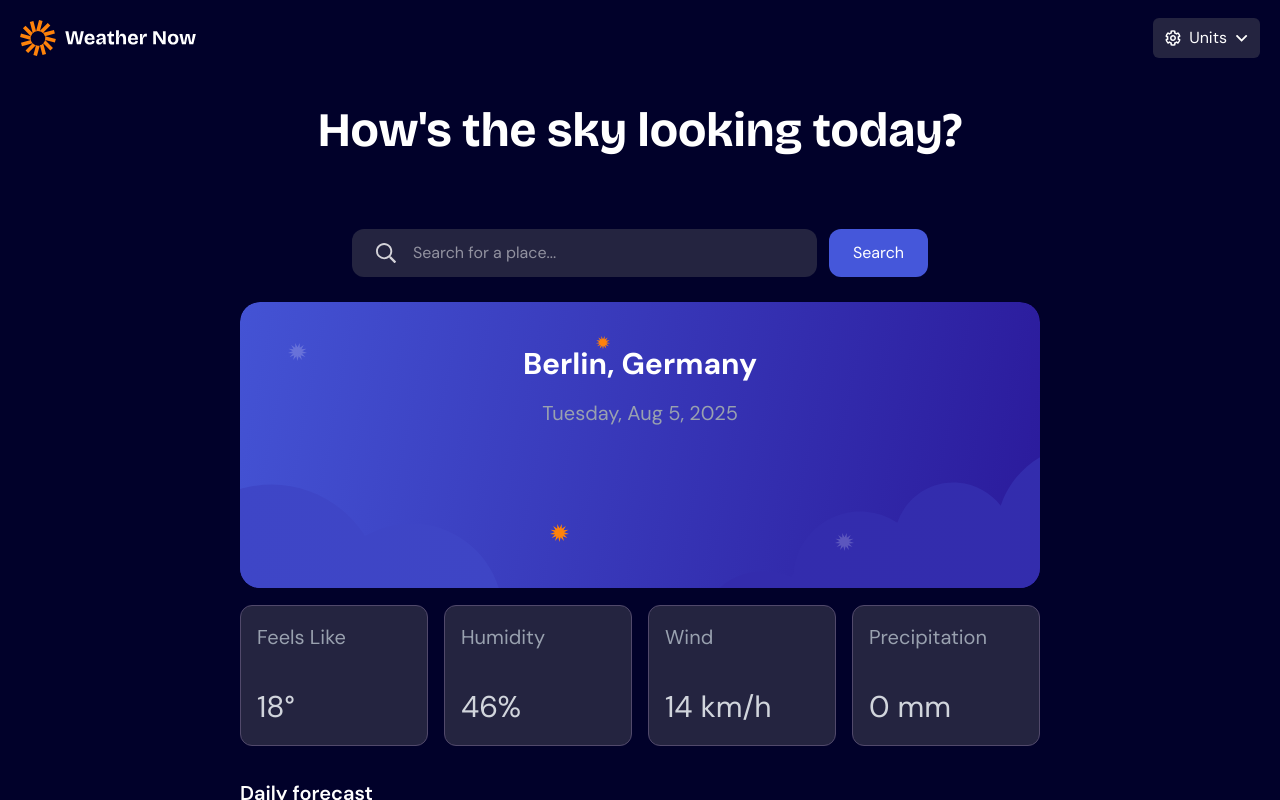
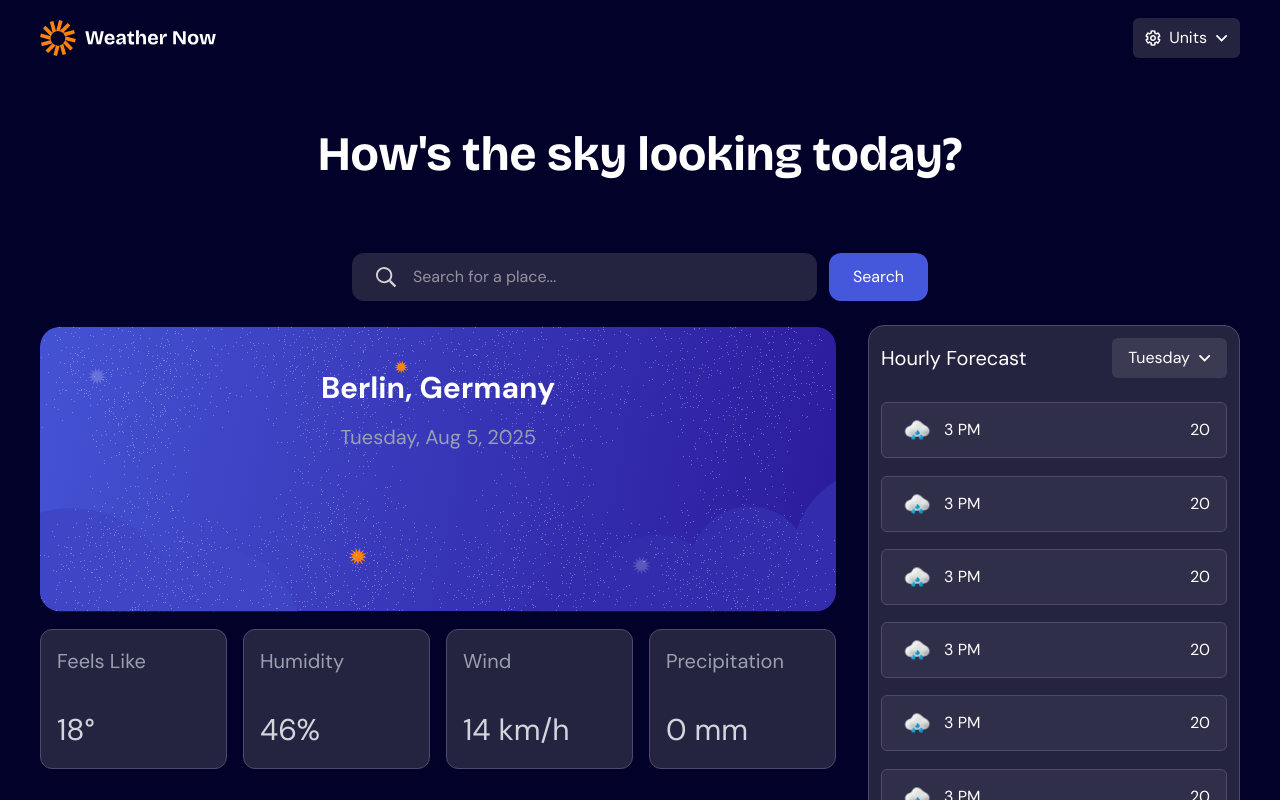
Before and after one commit to Dbartmann7/weather-app-fem, a Next.js app: page / in a window 1280 px wide. Shown: the top 800 px of the page. Built offline with nearby package versions, Linux system fonts and the light colour scheme.

Commit message:
basic layout responsiveness done + hover on day btn

```diff
--- a/app/(components)/Main/Components/HourlyForecast.tsx
+++ b/app/(components)/Main/Components/HourlyForecast.tsx
@@ -9,7 +9,7 @@ import RainIcon from "@/public/images/icon-rain.webp"
 function DayDropdown(){
 
     return (
-        <div className="relative flex gap-2 h-10 py-2 px-4 bg-white/10 rounded-md">
+        <div className="relative flex gap-2 h-10 py-2 px-4 bg-white/10 hover:bg-white/20 rounded-md">
             <p>Tuesday</p>
             <Image src={DropdownIcon} alt="Drop"/>
             <button className="absolute w-full h-full top-0 left-0" onClick={() => console.log("hello")}/>
@@ -36,7 +36,7 @@ export default function HourlyForecast(){
                 <h3 className="mr-auto">Hourly Forecast</h3>
                 <DayDropdown/>
             </div>
-            <div className="flex flex-col gap-4">
+            <div className="flex flex-col justify-around min-h-146.5">
                 <HourInfoCard/>
                 <HourInfoCard/>
                 <HourInfoCard/>
--- a/app/(components)/Main/Components/PageHeader.tsx
+++ b/app/(components)/Main/Components/PageHeader.tsx
@@ -19,7 +19,7 @@ function UnitsBtn(){
 
 export default function PageHeader(){
     return(
-        <header className="h-9 flex items-center">
+        <header className="h-9 flex items-center w-full">
             <Image src={Logo} alt={"Logo"} className="mr-auto w-auto shrink min-w-0 max-h-full"/>
             <UnitsBtn/>
         </header>
--- a/app/(components)/Main/Components/TempDisplay.tsx
+++ b/app/(components)/Main/Components/TempDisplay.tsx
@@ -6,8 +6,8 @@ import Image from 'next/image'
 export default function TempDisplay(){
 
     return(
-        <div className="flex relative min-w-85.75">
-            <Image src={TempBg} alt={"temp"} className='md:hidden w-full -z-50'/>
+        <div className="flex relative">
+            <Image src={TempBg} alt={"temp"} className='md:hidden sm:min-w-85.75 -z-50'/>
             <Image  src={TempBgLarge} alt={"temp"} className='md:block hidden  min-h-72 -z-50'/>
             <div className='flex flex-col items-center gap-3 absolute h-full w-full px-8 py-10'>
                 <h2 className='font-sans font-bold'>Berlin, Germany</h2>
--- a/app/(components)/Main/Main.tsx
+++ b/app/(components)/Main/Main.tsx
@@ -9,15 +9,17 @@ import TempDisplay from "./Components/TempDisplay";
 
 import SearchLogo from "@/public/images/icon-search.svg"
 import Search from "./Components/Search";
+import PageHeader from "./Components/PageHeader";
 
 export default function Main() {
 
 
     return(
-        <main className="flex flex-col self-center items-center  gap-6  pb-14 w-full max-w-85.75 sm:max-w-200">
+        <main className="flex flex-col self-center items-center  gap-6  pb-14 w-full max-w-85.75 sm:max-w-200 xl:max-w-300">
+            <PageHeader/>
             <h1 className="py-12 font-mono font-bold text-center leading-[1.1]">How's the sky looking today?</h1>
             <Search/>
-            <div className="flex flex-col w-full gap-8">
+            <div className="flex flex-col xl:flex-row w-full gap-8">
                 <div className="flex flex-col gap-8 w-full">
                     <div className="flex flex-col sm:flex-row md:flex-col gap-4">
                         <TempDisplay/>
--- a/app/page.tsx
+++ b/app/page.tsx
@@ -4,7 +4,6 @@ import PageHeader from "./(components)/Main/Components/PageHeader"
 export default function Home() {
   return (
     <div className="w-screen h-screen p-5 flex flex-col text-white">
-      <PageHeader/>
       <Main/>
     </div>
   );
```
